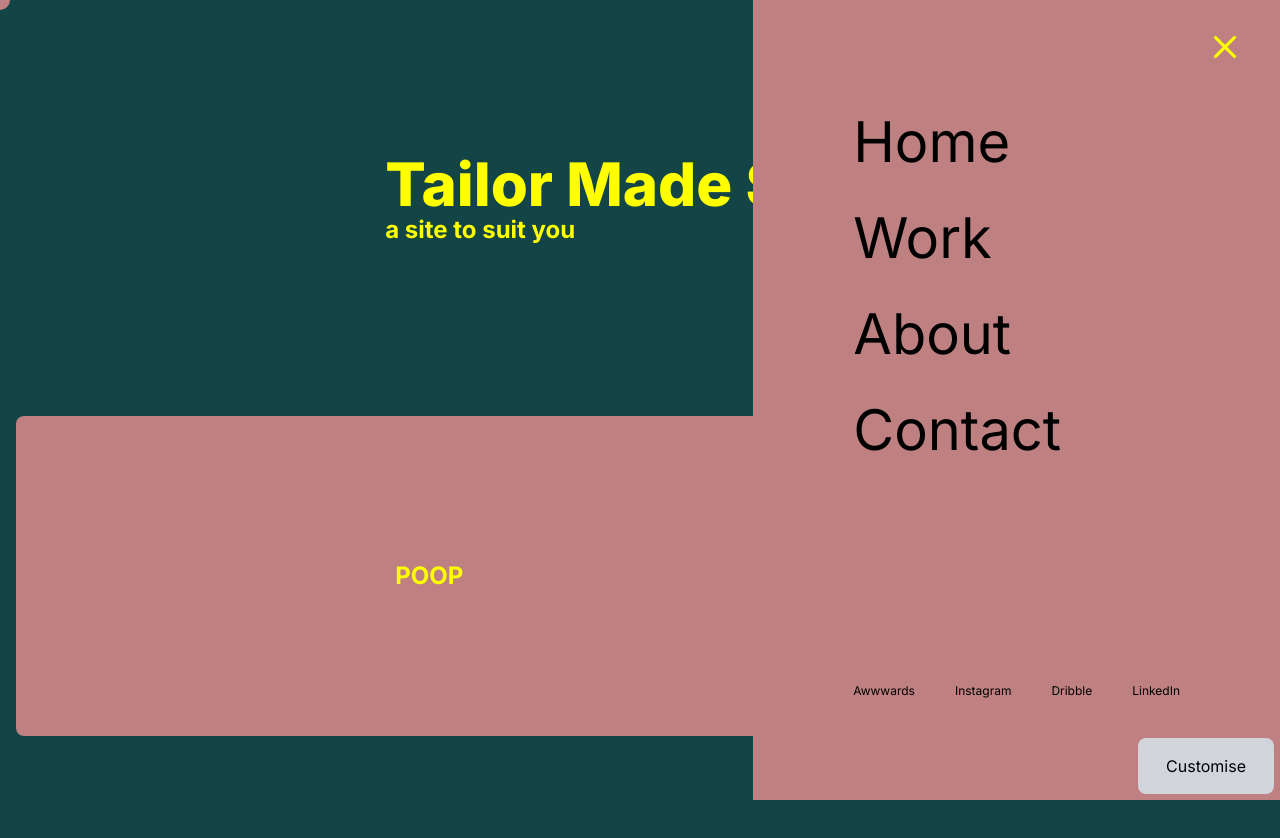
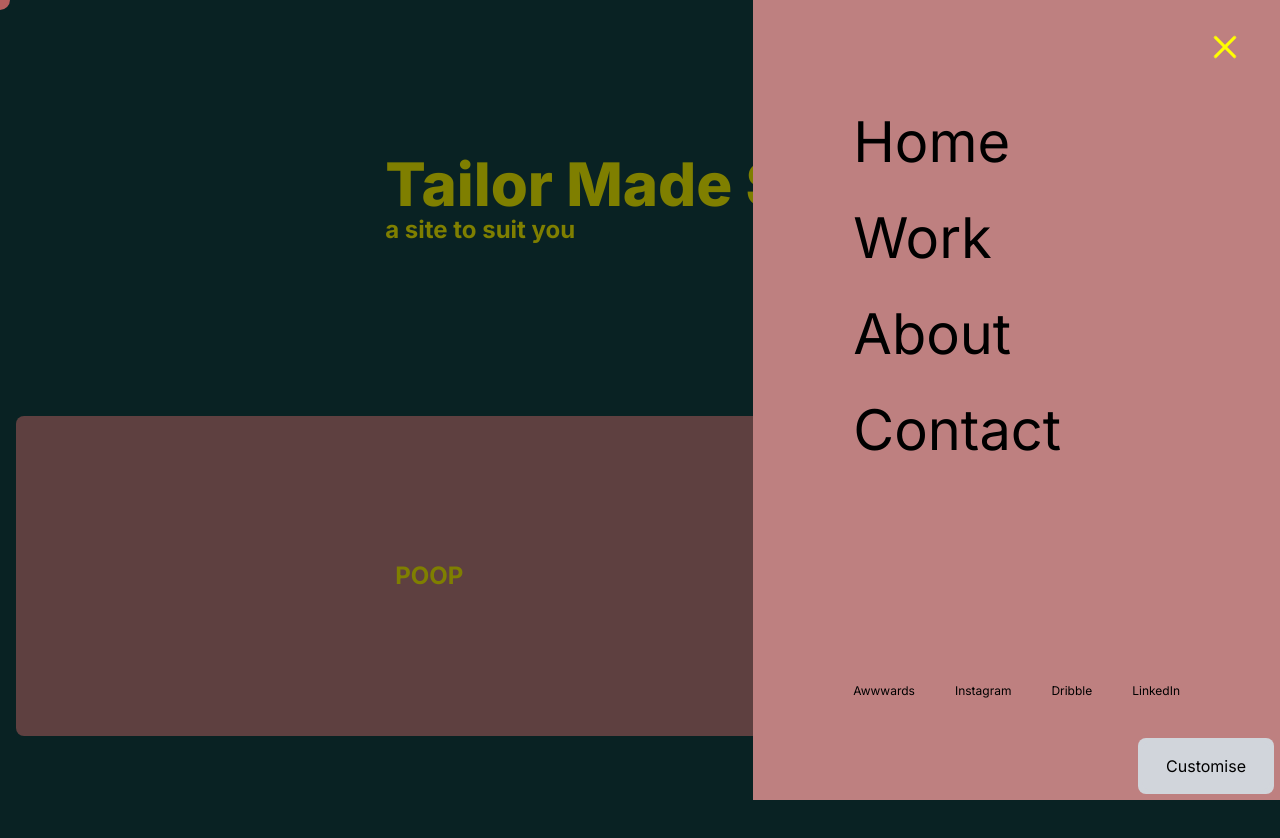
Before and after one commit to rurigrass/tailor-made-sites, a Next.js app: page / in a window 1280 px wide. Both pictures are taken after a click on the element 1225 px from the left and 47 px from the top of the page. Shown: the top 838 px of the page. Built offline with nearby package versions, Linux system fonts and the light colour scheme; what tailwindcss-3d would draw is missing.

Commit message:
fade of background using framer

```diff
--- a/src/app/page.tsx
+++ b/src/app/page.tsx
@@ -7,27 +7,52 @@ import Title from "@/components/sections/Title";
 import StickyCursor from "@/components/StickyCursor";
 import { useColoursStore } from "@/state/colours";
 import { useRef } from "react";
+import { motion } from "framer-motion";
 
 export default function Home() {
-  const { textColour, backgroundColour, primaryColour } = useColoursStore();
+  const { textColour, backgroundColour, primaryColour, backgroundFade } =
+    useColoursStore();
   const stickyElement = useRef(null);
   const titleElements = useRef(null); // Initialize with two elements
   // const titleElements = useRef([null, null]); // Initialize with two elements
 
+  const overlayVariants = {
+    open: {
+      opacity: 0.5,
+      transition: {
+        duration: 0.75,
+        ease: [0.76, 0, 0.24, 1],
+      },
+    },
+    closed: {
+      opacity: 0,
+      transition: {
+        duration: 0.75,
+        ease: [0.3, 0.2, 0, 1],
+      },
+    },
+  };
+
   return (
-    <main
-      className=" h-[200vh] cursor-default"
-      style={{ backgroundColor: backgroundColour }}
+    <>
+      <motion.main
+        className={`h-[200vh] cursor-default relative
+        `}
+        style={{
+          backgroundColor: backgroundColour,
+        }}
       >
+        {/* Dark overlay */}
+        <motion.div
+          className="absolute inset-0 bg-black"
+          variants={overlayVariants}
+          animate={backgroundFade ? "open" : "closed"}
+          initial={"closed"}
+        />
         {/* <StickyCursor stickyElement={stickyElement} /> */}
         <StickyCursor
           stickyElement={stickyElement}
           titleElement={titleElements}
-        primaryColour={primaryColour}
-      />
-      <Header
-        ref={stickyElement}
-        textColour={textColour}
           primaryColour={primaryColour}
         />
         <Title
@@ -51,7 +76,14 @@ export default function Home() {
           </p>
         </div>
         {/* <TextWithMask /> */}
+      </motion.main>
+
+      <Header
+        ref={stickyElement}
+        textColour={textColour}
+        primaryColour={primaryColour}
+      />
       <BottomBar />
-    </main>
+    </>
   );
 }
--- a/src/components/StickyCursor.tsx
+++ b/src/components/StickyCursor.tsx
@@ -168,6 +168,7 @@ const StickyCursor = ({
         top: smoothMouse.y,
         scaleX: scale.x,
         scaleY: scale.y,
+        mixBlendMode: "difference",
       }}
       animate={{ width: cursorSize, height: cursorSize }}
     ></motion.div>
--- a/src/components/nav/Header.tsx
+++ b/src/components/nav/Header.tsx
@@ -7,8 +7,10 @@ import { AnimatePresence, motion } from "framer-motion";
 import { forwardRef, useState } from "react";
 import Magnetic from "../Magnetic";
 import Nav from "./Nav";
+import { useColoursStore } from "@/state/colours";
 
 const Header = forwardRef(function index(props: HeaderProps, ref: any) {
+  const { setBackgroundFade } = useColoursStore();
   const [isActive, setIsActive] = useState<boolean>(false);
 
   const topBar = {
@@ -39,12 +41,14 @@ const Header = forwardRef(function index(props: HeaderProps, ref: any) {
 
   return (
     <div>
-      <div className="fixed flex w-full justify-end p-[10px] box-border z-10">
+      <div className="fixed top-0 right-0 flex w-full justify-end p-[10px] box-border z-10">
         <Magnetic>
           <div
             ref={ref}
             className="relative cursor-pointer flex flex-col gap-[8px] p-[30px]"
-            onClick={() => setIsActive(!isActive)}
+            onClick={() => {
+              setIsActive(!isActive), setBackgroundFade(!isActive);
+            }}
           >
             <motion.div
               variants={topBar}
--- a/src/components/sections/Title.tsx
+++ b/src/components/sections/Title.tsx
@@ -7,7 +7,7 @@ interface TitleProps {
 
 const Title = forwardRef(function index({ textColour }: TitleProps, ref: any) {
   return (
-    <div className="flex flex-col items-center justify-center h-[50vh] ">
+    <div className="flex flex-col items-center justify-center h-[50vh]">
       <div ref={ref} className="inline-block">
         <div
           className="flex flex-wrap justify-center font-extrabold text-6xl"
--- a/src/state/colours.ts
+++ b/src/state/colours.ts
@@ -7,6 +7,8 @@ interface ColoursProps {
   setBackgroundColour: (backgroundColour: string) => void;
   primaryColour: string;
   setPrimaryColour: (backgroundColour: string) => void;
+  backgroundFade: boolean;
+  setBackgroundFade: (backgroundFade: boolean) => void;
 }
 
 export const useColoursStore = create<ColoursProps>()((set) => ({
@@ -16,4 +18,6 @@ export const useColoursStore = create<ColoursProps>()((set) => ({
   setBackgroundColour: (backgroundColour: string) => set({ backgroundColour }),
   primaryColour: "#be8080",
   setPrimaryColour: (primaryColour: string) => set({ primaryColour }),
+  backgroundFade: false,
+  setBackgroundFade: (backgroundFade: boolean) => set({ backgroundFade }),
 }));
```
Lines whose indentation alone changed are shown as unchanged.
